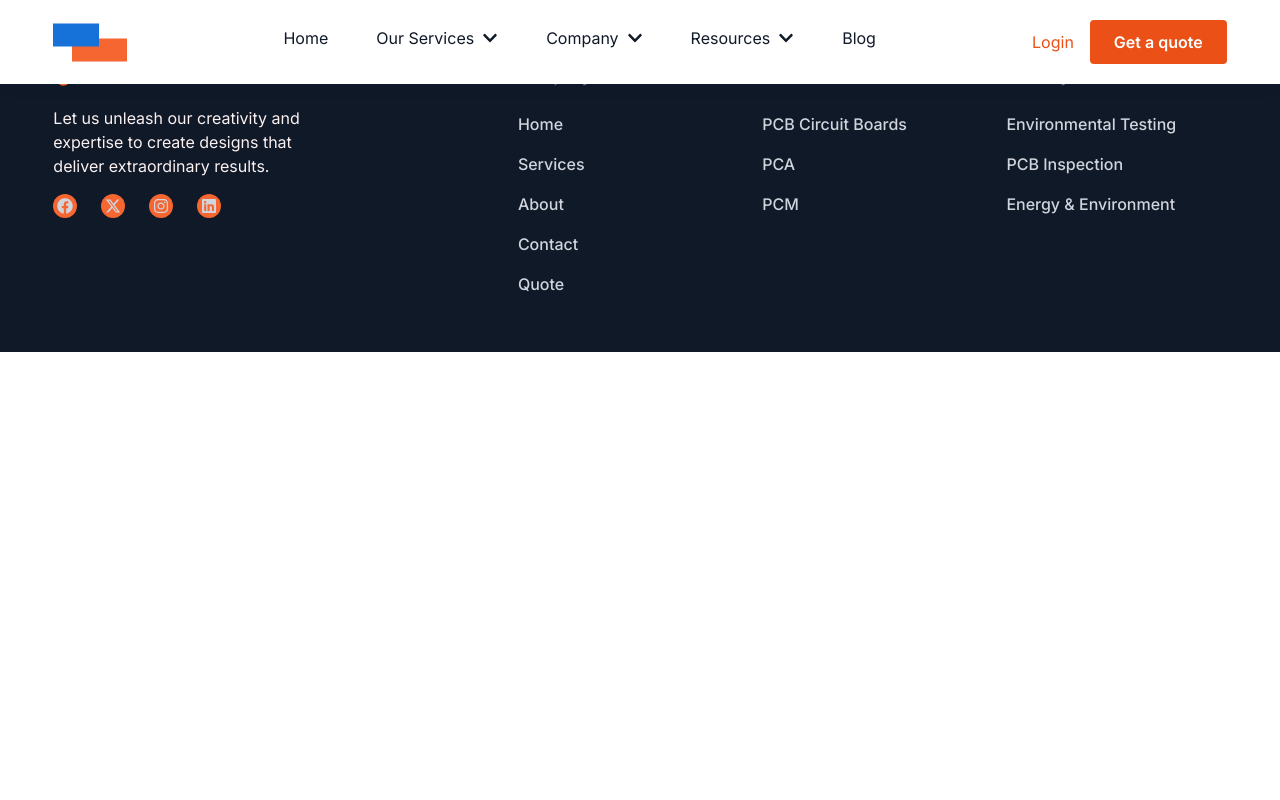
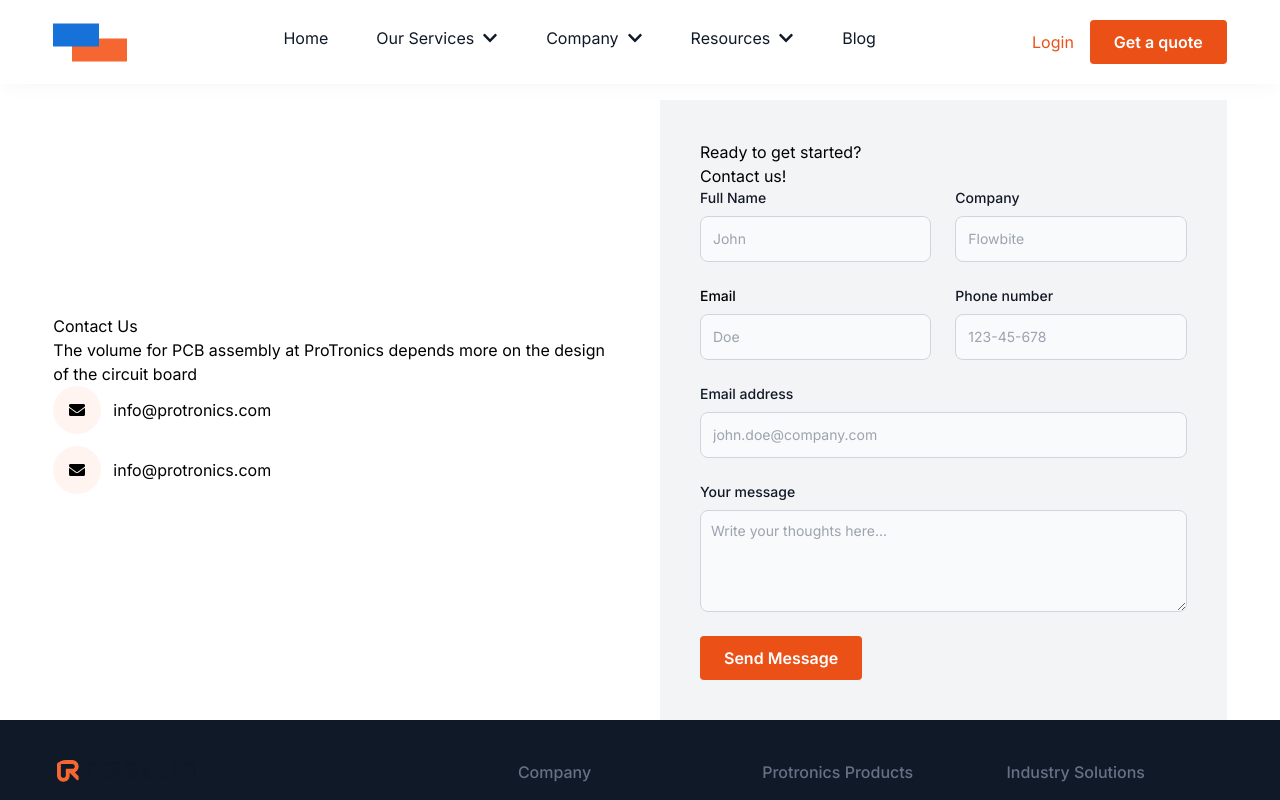
Before and after one commit to odomfavour/protronics-web, a Next.js app: page /contact in a window 1280 px wide. Shown: the top 800 px of the page. Built offline with nearby package versions, Linux system fonts and the light colour scheme.

Commit message:
ch: fixed issues

```diff
--- a/app/contact/page.tsx
+++ b/app/contact/page.tsx
@@ -1,7 +1,142 @@
 import React from 'react';
+import { FaEnvelope } from 'react-icons/fa';
 
 const page = () => {
-  return <div>page</div>;
+  return (
+    <section>
+      <div className="w-11/12 mx-auto">
+        <div className="flex md:flex-row flex-col pt-[100px] gap-10">
+          <div className="w-1/2 flex items-center">
+            <div>
+              <p>Contact Us</p>
+              <p>
+                The volume for PCB assembly at ProTronics depends more on the
+                design of the circuit board{' '}
+              </p>
+              <div className="flex items-center gap-3 mb-3">
+                <div className="h-[48px] w-[48px] flex items-center justify-center rounded-full bg-[#FFF4F0]">
+                  <FaEnvelope />
+                </div>
+                <p>info@protronics.com</p>
+              </div>
+              <div className="flex items-center gap-3 mb-3">
+                <div className="h-[48px] w-[48px] flex items-center justify-center rounded-full bg-[#FFF4F0]">
+                  <FaEnvelope />
+                </div>
+                <p>info@protronics.com</p>
+              </div>
+            </div>
+          </div>
+          <div className="w-1/2">
+            <div className="bg-gray-100 p-10">
+              <p>Ready to get started? </p>
+              <p>Contact us!</p>
+              <form action="">
+                <div className="grid gap-6 mb-6 md:grid-cols-2">
+                  <div>
+                    <label
+                      htmlFor="first_name"
+                      className="block mb-2 text-sm font-medium text-gray-900"
+                    >
+                      Full Name
+                    </label>
+                    <input
+                      type="text"
+                      id="first_name"
+                      className="bg-gray-50 border border-gray-300 text-gray-900 text-sm rounded-lg focus:ring-blue-500 focus:border-blue-500 block w-full p-3"
+                      placeholder="John"
+                      required
+                    />
+                  </div>
+
+                  <div>
+                    <label
+                      htmlFor="company"
+                      className="block mb-2 text-sm font-medium text-gray-900 "
+                    >
+                      Company
+                    </label>
+                    <input
+                      type="text"
+                      id="company"
+                      className="bg-gray-50 border border-gray-300 text-gray-900 text-sm rounded-lg focus:ring-blue-500 focus:border-blue-500 block w-full p-3"
+                      placeholder="Flowbite"
+                      required
+                    />
+                  </div>
+                  <div>
+                    <label
+                      htmlFor="email"
+                      className="block mb-2 text-sm font-medium "
+                    >
+                      Email
+                    </label>
+                    <input
+                      type="email"
+                      id="email"
+                      className="bg-gray-50 border border-gray-300 text-gray-900 text-sm rounded-lg focus:ring-blue-500 focus:border-blue-500 block w-full p-3"
+                      placeholder="Doe"
+                      required
+                    />
+                  </div>
+                  <div>
+                    <label
+                      htmlFor="phone"
+                      className="block mb-2 text-sm font-medium text-gray-900 "
+                    >
+                      Phone number
+                    </label>
+                    <input
+                      type="tel"
+                      id="phone"
+                      className="bg-gray-50 border border-gray-300 text-gray-900 text-sm rounded-lg focus:ring-blue-500 focus:border-blue-500 block w-full p-3"
+                      placeholder="123-45-678"
+                      pattern="[0-9]{3}-[0-9]{2}-[0-9]{3}"
+                      required
+                    />
+                  </div>
+                </div>
+                <div className="mb-6">
+                  <label
+                    htmlFor="email"
+                    className="block mb-2 text-sm font-medium text-gray-900 "
+                  >
+                    Email address
+                  </label>
+                  <input
+                    type="email"
+                    id="email"
+                    className="bg-gray-50 border border-gray-300 text-gray-900 text-sm rounded-lg focus:ring-blue-500 focus:border-blue-500 block w-full p-3"
+                    placeholder="john.doe@company.com"
+                    required
+                  />
+                </div>
+                <div className="mb-6">
+                  <label
+                    htmlFor="message"
+                    className="block mb-2 text-sm font-medium text-gray-900 "
+                  >
+                    Your message
+                  </label>
+                  <textarea
+                    id="message"
+                    rows={4}
+                    className="block p-2.5 w-full text-sm text-gray-900 bg-gray-50 rounded-lg border border-gray-300 focus:ring-blue-500 focus:border-blue-500"
+                    placeholder="Write your thoughts here..."
+                  ></textarea>
+                </div>
+                <div>
+                  <button className="bg-proOrange rounded px-[24px] py-[10px] font-semibold text-base text-white">
+                    Send Message
+                  </button>
+                </div>
+              </form>
+            </div>
+          </div>
+        </div>
+      </div>
+    </section>
+  );
 };
 
 export default page;
--- a/app/equipment/page.tsx
+++ b/app/equipment/page.tsx
@@ -8,7 +8,7 @@ const Page: React.FC = () => {
       <div className="w-11/12 mx-auto">
         <HeaderBar
           title="Equipment"
-          subtitle="There’s a story behind every wonderful adventure."
+          subtitle="There's a story behind every wonderful adventure."
         />
 
         <div className="flex md:flex-row flex-col-reverse items-center gap-10 py-10">
--- /dev/null
+++ b/app/pcb-assembly/page.tsx
@@ -0,0 +1,7 @@
+import React from 'react';
+
+const page = () => {
+  return <div>page</div>;
+};
+
+export default page;
--- a/app/services/page.tsx
+++ b/app/services/page.tsx
@@ -25,6 +25,7 @@ const ServicesPage = () => {
           <div className="flex flex-wrap gap-6 my-5">
             {tabs.map((tab) => (
               <button
+                key={tab.id}
                 className={`py-2 px-5 border rounded-[10px] font-semibold ${
                   activeTab == tab.label
                     ? 'bg-[#1671D9] border-[#1671D9] text-white'
```
